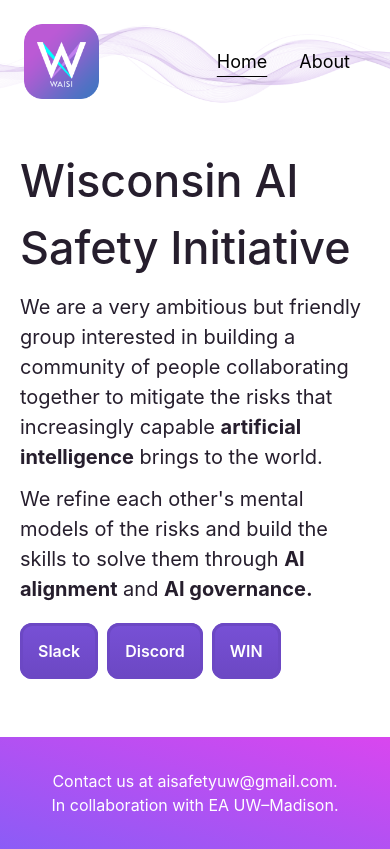
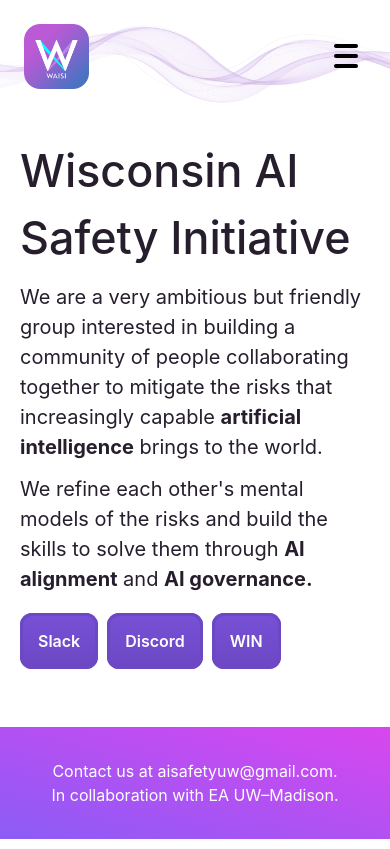
Before and after one commit to aisafetyuw/waisi.org, a Next.js app: page / in a window 390 px wide. Built offline with nearby package versions, Linux system fonts and the light colour scheme.

Commit message:
Added mobile nav menu

```diff
--- a/src/components/nav.tsx
+++ b/src/components/nav.tsx
@@ -3,19 +3,40 @@
 import Image from 'next/image';
 import Link from 'next/link';
 import { usePathname } from 'next/navigation';
+import { useState } from 'react';
+
+interface MobileNavProps {
+  open: boolean;
+  setOpen: (open: boolean) => void;
+  pathname: string;
+}
+
+function MobileNav({open, setOpen, pathname}: MobileNavProps) {
+  return (
+    <div className={`md:hidden z-50 absolute top-0 left-0 h-screen w-screen bg-white transition-all duration-500 ease-in-out filter ${open ? "opacity-100 translate-y-2" : "opacity-0 -translate-y-2"}`}>
+
+      <div className="flex flex-col justify-center items-center mt-28">
+        <a href="/" className={`text-2xl font-semibold my-4 ${pathname=="/" ? "underline" : ""}`}>Home</a>
+        <a href="/about" className={`text-2xl font-semibold my-4 ${pathname=="/about" ? "underline" : ""}`}>About</a>
+      </div>
+    </div>
+  )
+}
 
 export default function Nav() {
   const pathname = usePathname();
+  const [open, setOpen] = useState(false)
 
   return (
     <nav>
+      <MobileNav open={open} setOpen={setOpen} pathname={pathname}/>
       <Image className="absolute z-0 opacity-30 max-h-32 py-6 w-full"
         src="/Wave.png"
         width={1920}
         height={200}
         alt=""
       />
-      <div id="nav" className="flex justify-between items-center">
+      <div className="flex justify-between items-center max-w-6xl mx-auto">
         <div className="flex items-center p-6">
           <Image className="z-10"
             src="/waisi_gradient_rounded.png"
@@ -24,11 +45,18 @@ export default function Nav() {
             alt="WAISI logo"
           />
         </div>
-        <div id="links" className="flex items-center justify-end space-x-4 p-8 text-lg underline-offset-8 z-10">
-          <Link href="/" className={pathname=="/" ? "p-2 underline" : "p-2"}>Home</Link>
-          <Link href="/about" className={pathname=="/about" ? "p-2 underline" : "p-2"}>About</Link>
-          {/*<Link href="/events" className={pathname=="/events" ? "p-2 underline" : "p-2"}>Events</Link>*/}
-          {/*<Link href="/projects" className={pathname=="/projects" ? "p-2 underline" : "p-2"}>Projects</Link>*/}
+
+        <div className="flex items-center justify-end space-x-4 p-8 text-lg font-semibold underline-offset-8 z-50 md:flex hidden">
+          <Link href="/" className={`p-2 ${pathname=="/" ? "underline" : ""}`}>Home</Link>
+          <Link href="/about" className={`p-2 ${pathname=="/about" ? "underline" : ""}`}>About</Link>
+        </div>
+
+        <div className="w-4/5 md:hidden flex justify-end p-8 items-center">
+          <div className="group z-50 w-6 h-6 cursor-pointer flex-col justify-between items-center flex" onClick={() => { setOpen(!open) }}>
+            <span className={`h-1 w-full bg-black rounded-lg cursor-pointer transform transition duration-300 ease-in-out ${open ? "rotate-45 translate-y-2.5" : ""}`} />
+            <span className={`h-1 w-full bg-black rounded-lg cursor-pointer transition-all duration-300 ease-in-out ${open ? "w-0" : "w-full"}`} />
+            <span className={`h-1 w-full bg-black rounded-lg cursor-pointer transform transition duration-300 ease-in-out ${open ? "-rotate-45 -translate-y-2.5" : ""}`} />
+          </div>
         </div>
       </div>
     </nav>
```
